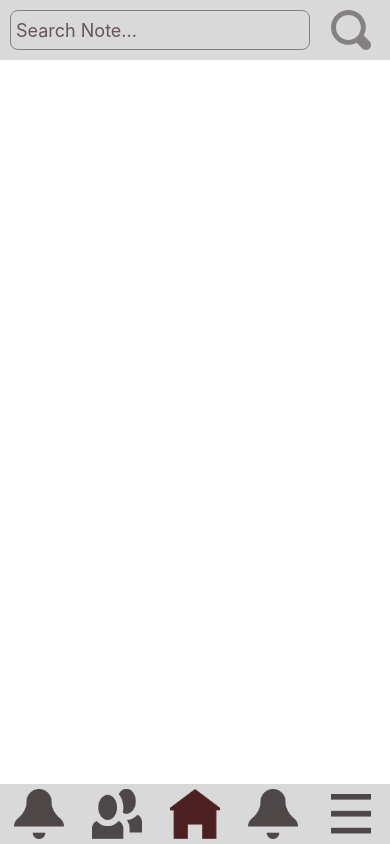
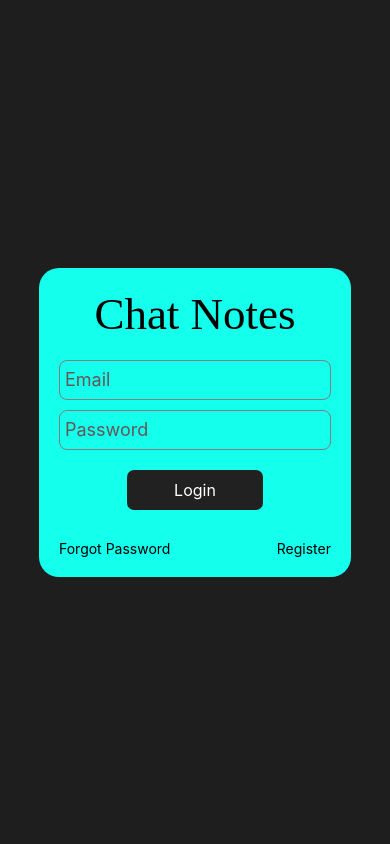
Before and after one commit to prasetyonoputra/ChatNotes, a React Native app: screen / in a window 390 px wide. Built offline with nearby package versions, Linux system fonts and the light colour scheme.

Commit message:
Navigation

```diff
--- a/App.js
+++ b/App.js
@@ -1,9 +1,8 @@
 import * as React from 'react';
-import ForgotPasswordPage from './pages/forgot-password-page/ForgotPasswordPage';
-import HomePage from './pages/home-page/HomePage';
+import Navigation from './Navigation';
 
 const App = () => {
-  return <HomePage />;
+  return <Navigation />;
 };
 
 export default App;
--- /dev/null
+++ b/Navigation.js
@@ -0,0 +1,20 @@
+import React, { useState } from "react";
+import LoginPage from "./pages/login-page/LoginPage";
+import HomePage from "./pages/home-page/HomePage";
+import RegisterPage from "./pages/register-page/RegisterPage";
+import ForgotPasswordPage from "./pages/forgot-password-page/ForgotPasswordPage";
+
+function Navigation(params) {
+    const [navigate, setNavigate] = useState("login");
+
+    return (
+        <>
+            {navigate === "login" && <LoginPage setNavigate={setNavigate} />}
+            {navigate === "home" && <HomePage setNavigate={setNavigate} />}
+            {navigate === "register" && <RegisterPage setNavigate={setNavigate} />}
+            {navigate === "forgot-password" && <ForgotPasswordPage setNavigate={setNavigate} />}
+        </>
+    );
+}
+
+export default Navigation;
--- a/components/bottom-bar/BottomBarComponent.jsx
+++ b/components/bottom-bar/BottomBarComponent.jsx
@@ -1,31 +1,31 @@
-import React, { useEffect, useState } from "react";
-import { Alert, Image, StyleSheet, Text, TouchableOpacity, View } from "react-native";
+import React, { } from "react";
+import { Image, StyleSheet, TouchableOpacity, View } from "react-native";
 
-function BottomBarComponent({ setOpenSidebar, openSidebar }) {
+function BottomBarComponent({ setOpenSidebar, openSidebar, setMainContent }) {
     return (
         <View style={{ flexDirection: "row", justifyContent: "space-between" }}>
-            <TouchableOpacity style={styles.loginButton}>
+            <TouchableOpacity style={styles.loginButton} onPress={(e) => setMainContent("notification")}>
                 <Image
                     style={{ width: 50, height: 50 }}
                     source={require("../../assets/icons/icon-notification.png")}
                 />
             </TouchableOpacity>
 
-            <TouchableOpacity style={styles.loginButton}>
+            <TouchableOpacity style={styles.loginButton} onPress={(e) => setMainContent("contact")}>
                 <Image
                     style={{ width: 50, height: 50 }}
                     source={require("../../assets/icons/icon-peoples.png")}
                 />
             </TouchableOpacity>
 
-            <TouchableOpacity style={styles.loginButton}>
+            <TouchableOpacity style={styles.loginButton} onPress={(e) => setMainContent("home")}>
                 <Image
                     style={{ width: 50, height: 50 }}
                     source={require("../../assets/icons/icon-home.png")}
                 />
             </TouchableOpacity>
 
-            <TouchableOpacity style={styles.loginButton}>
+            <TouchableOpacity style={styles.loginButton} onPress={(e) => setMainContent("message")}>
                 <Image
                     style={{ width: 50, height: 50 }}
                     source={require("../../assets/icons/icon-notification.png")}
--- a/components/search-notes/SearchNoteComponent.jsx
+++ b/components/search-notes/SearchNoteComponent.jsx
@@ -2,7 +2,7 @@ import React, { useState } from "react";
 import { Image, StyleSheet, Text, TextInput, TouchableOpacity, View } from "react-native";
 
 function SearchNoteComponent() {
-    const [searchNote, setSearchNote] = useState(null);
+    const [searchNote, setSearchNote] = useState("");
 
     return (
         <View style={{ flexDirection: "row", alignItems: "center", justifyContent: "space-between", backgroundColor: "#D9D9D9" }}>
--- a/components/sidebar-component/SidebarComponent.jsx
+++ b/components/sidebar-component/SidebarComponent.jsx
@@ -1,11 +1,11 @@
 import React from "react";
 import { Image, Text, TouchableOpacity, View } from "react-native";
 
-function SidebarComponent({ setOpenSidebar, openSidebar }) {
-    const renderSidebarButton = (text) => (
+function SidebarComponent({ setOpenSidebar, openSidebar, setNavigate }) {
+    const renderSidebarButton = (text, onPresshandler) => (
         <TouchableOpacity
             style={styles.sidebarButton}
-            onPress={(e) => setOpenSidebar(!openSidebar)}
+            onPress={onPresshandler}
         >
             <Text style={styles.sidebarButtonText}>{text}</Text>
         </TouchableOpacity>
@@ -37,7 +37,7 @@ function SidebarComponent({ setOpenSidebar, openSidebar }) {
                 {renderSidebarButton("Notes")}
                 {renderSidebarButton("Profile")}
                 {renderSidebarButton("Setting")}
-                {renderSidebarButton("Logout")}
+                {renderSidebarButton("Logout", (e) => setNavigate("login"))}
             </View>
 
             <View style={{
--- a/pages/forgot-password-page/ForgotPasswordPage.jsx
+++ b/pages/forgot-password-page/ForgotPasswordPage.jsx
@@ -1,14 +1,14 @@
 import React, { useState } from "react";
 import { StyleSheet, Text, TextInput, TouchableOpacity, View } from "react-native";
 
-function ForgotPasswordPage({ navigation }) {
+function ForgotPasswordPage({ setNavigate }) {
     const [email, setEmail] = useState('');
 
     return (
         <View style={styles.container}>
 
             <TouchableOpacity style={styles.backButton}>
-                <Text style={styles.buttonText}>Back</Text>
+                <Text style={styles.buttonText} onPress={(e) => setNavigate("login")}>Back</Text>
             </TouchableOpacity>
 
             <View style={styles.formContainer}>
--- a/pages/home-page/HomePage.jsx
+++ b/pages/home-page/HomePage.jsx
@@ -1,11 +1,12 @@
-import React, { useEffect, useState } from "react";
+import React, { useState } from "react";
 import { ScrollView, Text, View, StyleSheet, Alert } from "react-native";
 import BottomBarComponent from "../../components/bottom-bar/BottomBarComponent";
 import SearchNoteComponent from "../../components/search-notes/SearchNoteComponent";
 import SidebarComponent from "../../components/sidebar-component/SidebarComponent";
 
-function HomePage() {
+function HomePage({ setNavigate }) {
     const [openSidebar, setOpenSidebar] = useState(false);
+    const [content, setMainContent] = useState(false);
 
     return (
         <View style={styles.container}>
@@ -13,15 +14,15 @@ function HomePage() {
                 <SearchNoteComponent />
             </View>
 
-            <ScrollView>
-                <Text>Main</Text>
+            <ScrollView style={styles.main}>
+                <Text>{content}</Text>
             </ScrollView>
 
             <View style={styles.bottomBar}>
-                <BottomBarComponent setOpenSidebar={setOpenSidebar} openSidebar={openSidebar} />
+                <BottomBarComponent setOpenSidebar={setOpenSidebar} openSidebar={openSidebar} setMainContent={setMainContent}/>
             </View>
 
-            {openSidebar && <SidebarComponent setOpenSidebar={setOpenSidebar} openSidebar={openSidebar} />}
+            {openSidebar && <SidebarComponent setOpenSidebar={setOpenSidebar} openSidebar={openSidebar} setNavigate={setNavigate} />}
         </View>
     );
 }
@@ -35,7 +36,6 @@ const styles = StyleSheet.create({
         top: 0,
         left: 0,
         right: 0,
-        zIndex: 1,
     },
     bottomBar: {
         position: "absolute",
@@ -43,6 +43,13 @@ const styles = StyleSheet.create({
         left: 0,
         right: 0,
     },
+    main: {
+        position: "absolute",
+        top: 60,
+        left: 0,
+        right: 0,
+        height: "87%"
+    },
 });
 
 export default HomePage;
--- a/pages/login-page/LoginPage.jsx
+++ b/pages/login-page/LoginPage.jsx
@@ -1,7 +1,7 @@
 import React, { useState } from "react";
 import { StyleSheet, Text, TextInput, TouchableOpacity, View } from "react-native";
 
-function LoginPage({ navigation }) {
+function LoginPage({ setNavigate }) {
     const [email, setEmail] = useState('');
     const [password, setPassword] = useState('');
 
@@ -26,12 +26,12 @@ function LoginPage({ navigation }) {
                 <TouchableOpacity
                     style={styles.loginButton}
                 >
-                    <Text style={styles.buttonText}>Login</Text>
+                    <Text style={styles.buttonText} onPress={(e) => setNavigate("home")}>Login</Text>
                 </TouchableOpacity>
 
                 <View style={styles.bottomLinksContainer}>
-                    <Text style={styles.linkText} onPress={() => navigation.navigate('Home', {name: 'Jane'})}>Forgot Password</Text>
-                    <Text style={styles.linkText}>Register</Text>
+                    <Text style={styles.linkText} onPress={() => setNavigate("forgot-password")}>Forgot Password</Text>
+                    <Text style={styles.linkText} onPress={() => setNavigate("register")}>Register</Text>
                 </View>
             </View>
         </View>
--- a/pages/register-page/RegisterPage.jsx
+++ b/pages/register-page/RegisterPage.jsx
@@ -1,7 +1,7 @@
 import React, { useState } from "react";
 import { StyleSheet, Text, TextInput, TouchableOpacity, View } from "react-native";
 
-function RegisterPage({ navigation }) {
+function RegisterPage({ setNavigate }) {
     const [email, setEmail] = useState('');
     const [username, setUsername] = useState('');
     const [password, setPassword] = useState('');
@@ -9,7 +9,7 @@ function RegisterPage({ navigation }) {
     return (
         <View style={styles.container}>
 
-            <TouchableOpacity style={styles.backButton}>
+            <TouchableOpacity style={styles.backButton} onPress={() => setNavigate("login")}>
                 <Text style={styles.buttonText}>Back</Text>
             </TouchableOpacity>
 
```
